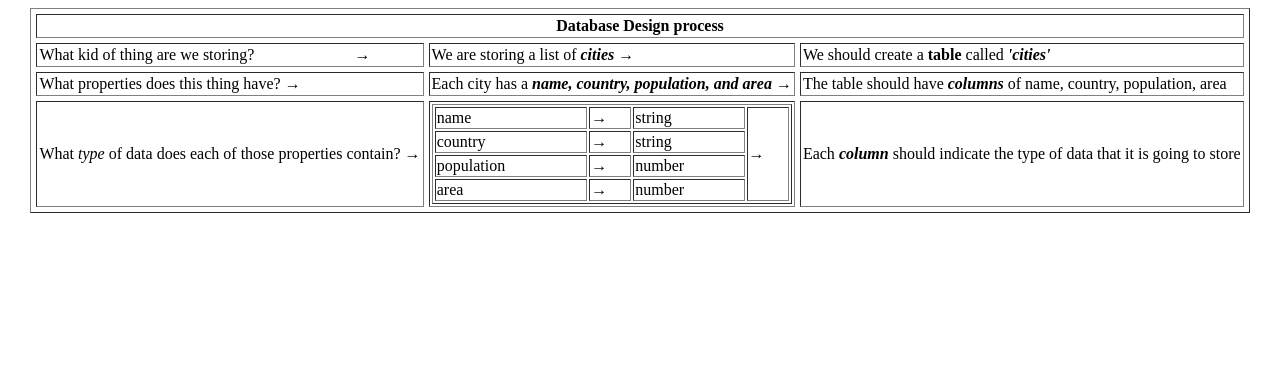
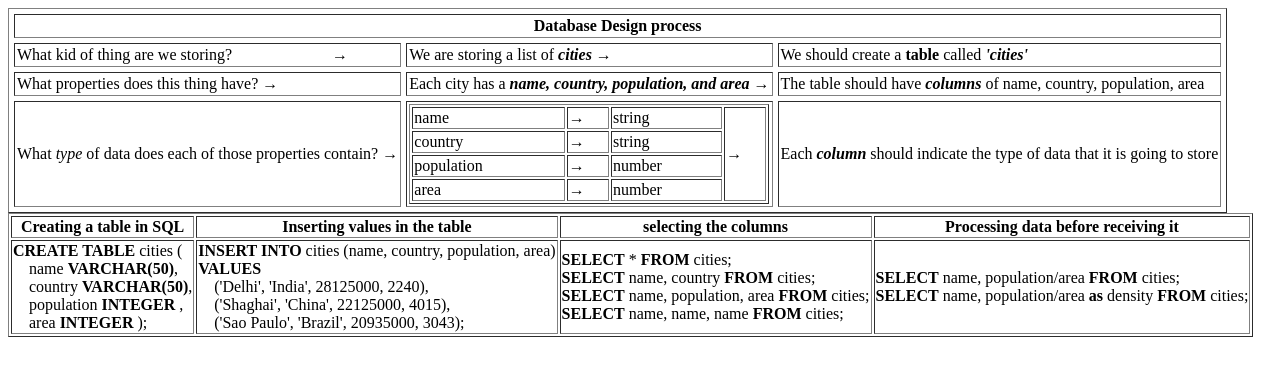
Before and after one commit to mamadou681/SQL-Notes, a plain HTML site: page index.html in a window 1280 px wide. Drawn offline with Linux system fonts and the light colour scheme.

Commit message:
add sql syntax

```diff
--- a/index.html
+++ b/index.html
@@ -8,7 +8,7 @@
 </head>
 <body>
     <div>
-        <table border="1" cellpadding="2" cellspacing="5" align="center">
+        <table border="1" cellpadding="2" cellspacing="5" align="">
             <tr>
                 <th colspan="3">Database Design process</th>
             </tr>
@@ -49,7 +49,6 @@
                             <td>area</td>
                             <td>&rarr;</td>
                             <td>number</td>
-
                         </tr>
                     </table>
                 </td>
@@ -57,6 +56,44 @@
             </tr>
         </table>
     </div>
+    <div>
+        <table border="1" align="">
+            <tr>
+                <th>Creating a table in SQL</th>
+                <th>Inserting values in the table</th>
+                <th>selecting the columns</th>
+                <th>Processing data before receiving it</th>
+            </tr>
+            <tr>
+                <td><strong>CREATE TABLE</strong> cities ( <br>
+                     &nbsp; &nbsp;   name <strong>VARCHAR(50)</strong>, <br>
+                     &nbsp; &nbsp;   country <strong>VARCHAR(50)</strong>, <br>
+                     &nbsp; &nbsp;   population <strong>INTEGER</strong> , <br>
+                     &nbsp; &nbsp;   area <strong>INTEGER</strong>
+                  );</td>
+                <td>
+                    <strong>INSERT INTO</strong>  cities (name, country, population, area) <br>
+                    <strong>VALUES</strong> <br>
+	                  &nbsp; &nbsp;  ('Delhi', 'India', 28125000, 2240), <br>
+                      &nbsp; &nbsp;  ('Shaghai', 'China', 22125000, 4015), <br>
+                      &nbsp; &nbsp;  ('Sao Paulo', 'Brazil', 20935000, 3043);
+                </td>
+                <td>
+                    <strong>SELECT</strong> * <strong>FROM</strong> cities; <br>
+                    <strong>SELECT</strong> name, country <strong>FROM</strong> cities; <br>
+                    <strong>SELECT</strong> name, population, area <strong>FROM</strong> cities; <br>
+                    <strong>SELECT</strong> name, name, name <strong>FROM</strong> cities;
+                </td>
+                <td>
+                    <strong>SELECT</strong> name, population/area <strong>FROM</strong> cities; <br>
+                    <strong>SELECT</strong> name, population/area <strong>as</strong> density <strong>FROM</strong> cities; <br>
+
+
+
+                </td>
+            </tr>
+        </table>
+    </div>
 
 </body>
 </html>
```
Also changed, not shown: Exercices/Exo.txt (added).
